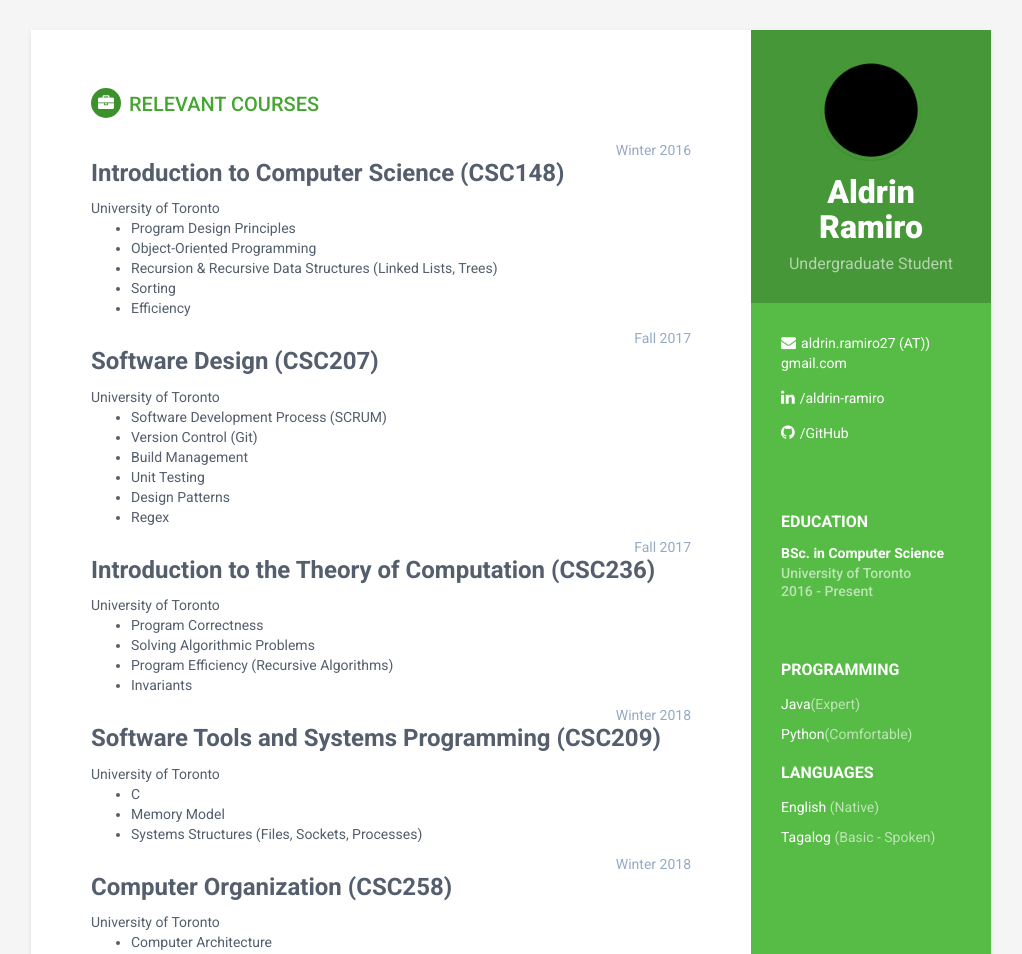
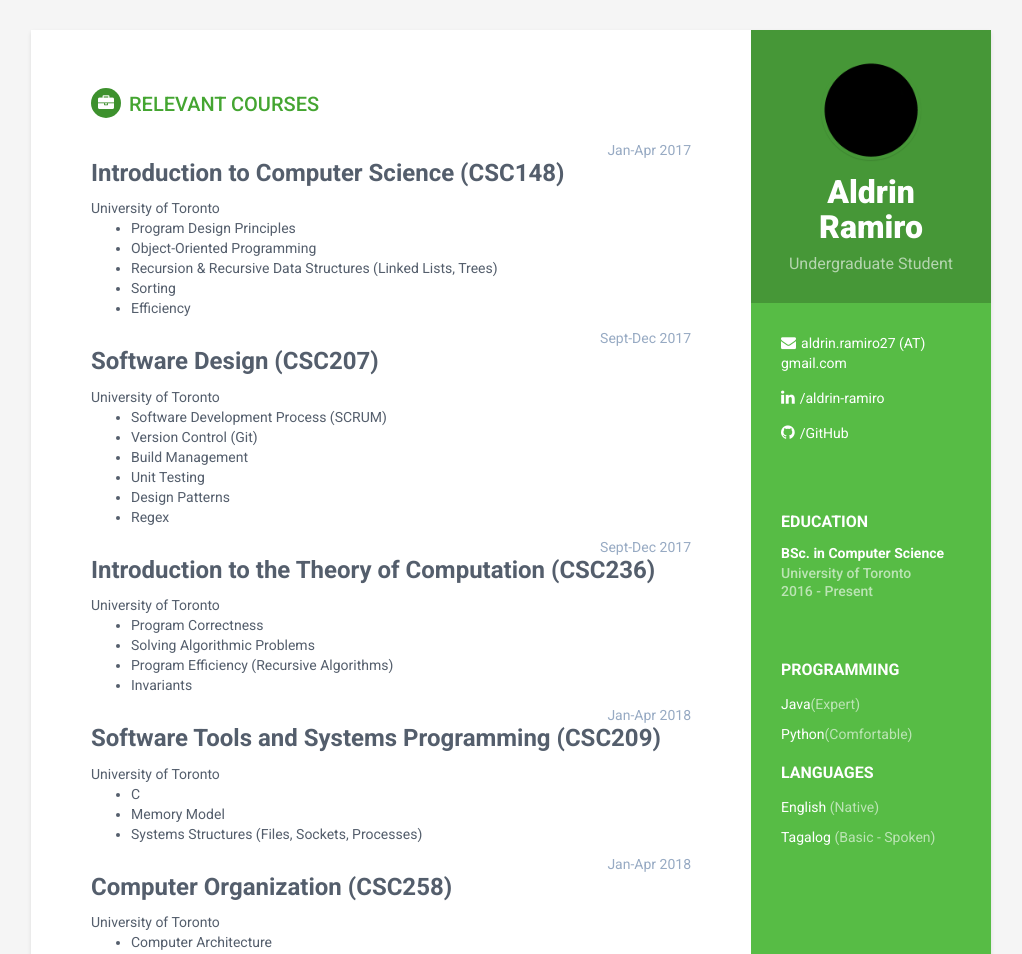
Before and after one commit to aldrinRamiro/aldrinRamiro.github.io, a Jekyll site: the page built from index.html, in a window 1280 px wide. Shown: the top 954 px of the page, without its empty margins (129-1151 px from the left). Built offline with Jekyll 4.4.1, drawn with Linux system fonts in a browser that asks for light colours.

Commit message:
Jekyll fix

```diff
--- a/_config.yml
+++ b/_config.yml
@@ -18,6 +18,6 @@ tagline: Undergraduate Student
 pic: profile.png  #place a 100x100 picture inside /assets/images/ folder and provide the name of the file below
 
 #sidebar links
-email: aldrin.ramiro27 (AT)) gmail.com
+email: aldrin.ramiro27 (AT) gmail.com
 linkedin: aldrin-ramiro #do not add http://
 github: aldrinRamiro
--- a/_data/courses.yml
+++ b/_data/courses.yml
@@ -1,6 +1,6 @@
 - name: Introduction to Computer Science (CSC148)
   school: University of Toronto
-  date: Winter 2016
+  date: Jan-Apr 2017
   details:
     - point: Program Design Principles
     - point: Object-Oriented Programming
@@ -10,7 +10,7 @@
 
 - name: Software Design (CSC207)
   school: University of Toronto
-  date: Fall 2017
+  date: Sept-Dec 2017
   details:
     - point: Software Development Process (SCRUM)
     - point: Version Control (Git)
@@ -21,7 +21,7 @@
 
 - name: Introduction to the Theory of Computation (CSC236)
   school: University of Toronto
-  date: Fall 2017
+  date: Sept-Dec 2017
   details:
     - point: Program Correctness
     - point: Solving Algorithmic Problems
@@ -30,7 +30,7 @@
 
 - name: Software Tools and Systems Programming (CSC209)
   school: University of Toronto
-  date: Winter 2018
+  date: Jan-Apr 2018
   details:
     - point: C
     - point: Memory Model
@@ -38,7 +38,7 @@
 
 - name: Computer Organization (CSC258)
   school: University of Toronto
-  date: Winter 2018
+  date: Jan-Apr 2018
   details:
     - point: Computer Architecture
     - point: Assembly Programming
```
Also changed, not shown: 2 other files.
